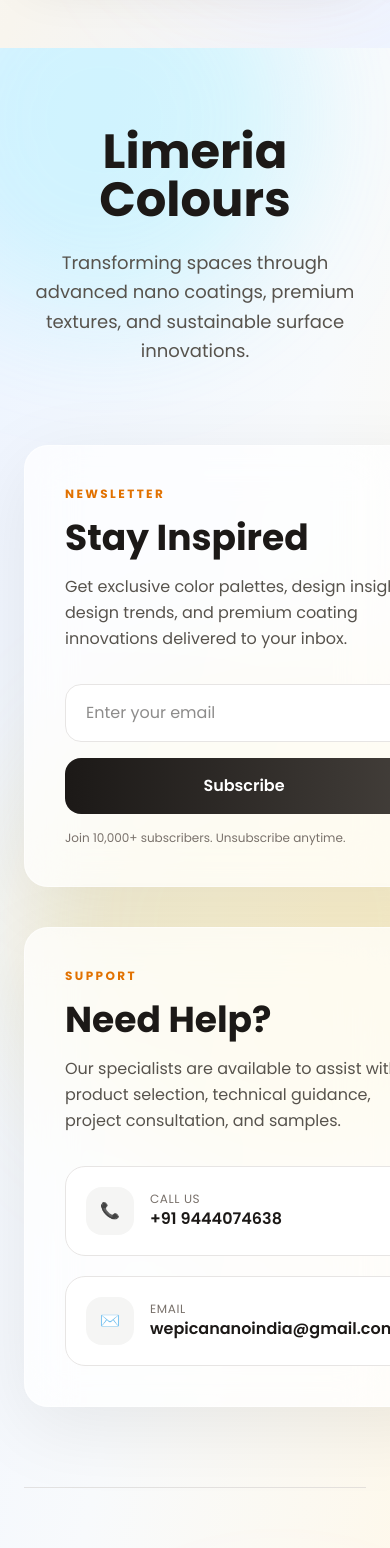
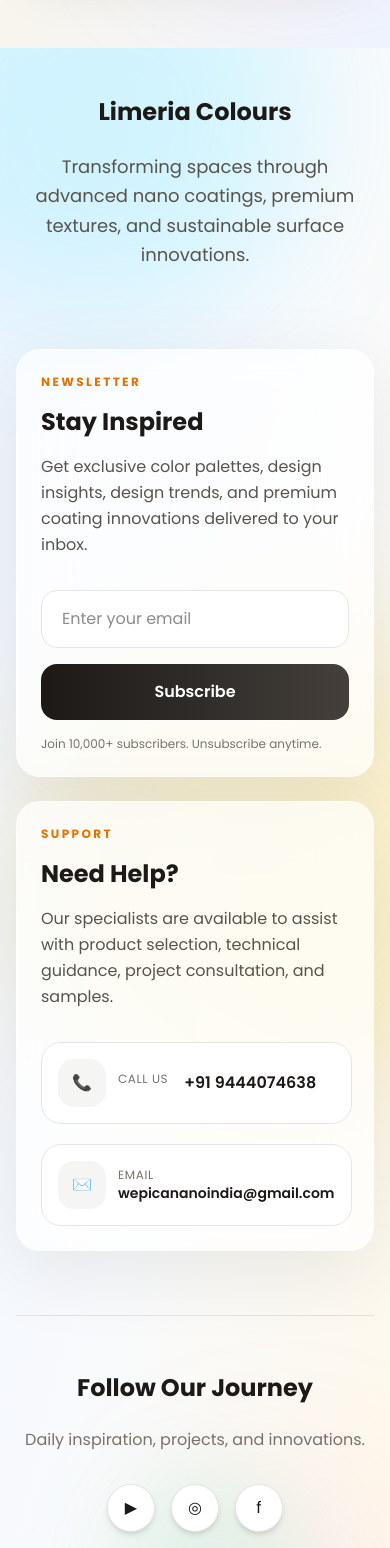
Before and after one commit to sureshvelug/paint-website, a Next.js app: page /cart in a window 390 px wide. Shown: the part 900-2448 px from the top of the page. Built offline with nearby package versions, Linux system fonts and the light colour scheme; a web font is replaced by a local one.

Commit message:
Mobile View Correction Done

```diff
--- a/app/components/Footer.tsx
+++ b/app/components/Footer.tsx
@@ -16,11 +16,11 @@
         <div className="absolute bottom-20 right-20 w-[200px] h-[200px] rounded-full bg-emerald-300/15 blur-2xl" />
       </div>
 
-      <div className="relative z-10 max-w-7xl mx-auto px-6 py-20">
+      <div className="relative z-10 max-w-7xl mx-auto px-4 sm:px-6 py-12 sm:py-16 lg:py-20">
 
         {/* Brand Statement */}
         <div className="text-center mb-20">
-          <h2 className="text-5xl md:text-7xl font-bold text-stone-900">
+          <h2 className="text-2xl sm:text-3xl lg:text-4xl sm:text-5xl md:text-7xl font-bold text-stone-900">
             Limeria Colours
           </h2>
 
@@ -30,16 +30,16 @@
           </p>
         </div>
 
-        <div className="grid lg:grid-cols-2 gap-10 mb-20">
+        <div className="grid grid-cols-1 lg:grid-cols-2 gap-6 lg:gap-10 mb-16 lg:mb-20">
 
           {/* Newsletter */}
-          <div className="rounded-3xl border border-white/50 bg-white/70 backdrop-blur-xl p-10 shadow-[0_20px_80px_rgba(0,0,0,0.08)]">
+          <div className="rounded-3xl border border-white/50 bg-white/70 backdrop-blur-xl p-6 sm:p-8 lg:p-10 shadow-[0_20px_80px_rgba(0,0,0,0.08)]">
 
             <span className="text-amber-600 text-xs font-bold tracking-[0.2em] uppercase mb-4 block">
               Newsletter
             </span>
 
-            <h3 className="text-4xl font-bold mb-4">
+            <h3 className="text-2xl sm:text-3xl lg:text-4xl font-bold mb-4">
               Stay Inspired
             </h3>
 
@@ -68,6 +68,7 @@
               <button
                 type="submit"
                 className="
+                  w-full sm:w-auto
     px-8
     py-4
     rounded-xl
@@ -91,13 +92,13 @@
           </div>
 
           {/* Support */}
-          <div className="rounded-3xl border border-white/50 bg-white/70 backdrop-blur-xl p-10 shadow-[0_20px_80px_rgba(0,0,0,0.08)]">
+          <div className="rounded-3xl border border-white/50 bg-white/70 backdrop-blur-xl p-6 sm:p-8 lg:p-10 shadow-[0_20px_80px_rgba(0,0,0,0.08)]">
 
             <span className="text-amber-600 text-xs font-bold tracking-[0.2em] uppercase mb-4 block">
               Support
             </span>
 
-            <h3 className="text-4xl font-bold mb-4">
+            <h3 className="text-2xl sm:text-3xl lg:text-4xl font-bold mb-4">
               Need Help?
             </h3>
 
@@ -114,8 +115,8 @@
                   group
     flex
     items-center
-                  gap-4
-                  p-5
+    gap-3
+    p-4 sm:p-5
     bg-white
     rounded-2xl
     border
@@ -130,7 +131,7 @@
                   📞
                 </div>
 
-                <div>
+                <div className="flex flex-wrap justify-center gap-4">
                   <div className="text-xs uppercase tracking-wider text-stone-500">
                     Call Us
                   </div>
@@ -147,8 +148,8 @@
                   group
     flex
     items-center
-                  gap-4
-                  p-5
+    gap-3
+    p-4 sm:p-5
     bg-white
     rounded-2xl
     border
@@ -168,7 +169,7 @@
                     Email
                   </div>
 
-                  <div className="truncate font-semibold">
+                  <div className="truncate text-sm sm:text-base font-semibold">
                     wepicananoindia@gmail.com
                   </div>
                 </div>
@@ -184,7 +185,7 @@
 
           <div className="flex flex-col md:flex-row justify-between items-center gap-8">
 
-            <div>
+            <div className="flex flex-wrap justify-center gap-4">
               <h4 className="text-2xl font-bold text-center md:text-left">
                 Follow Our Journey
               </h4>
@@ -194,7 +195,7 @@
               </p>
             </div>
 
-            <div className="flex gap-4">
+            <div className="flex flex-wrap justify-center gap-4">
 
               <a
                 href="https://youtube.com/@picananoindia"
@@ -277,7 +278,7 @@
               © {currentYear} Picanano India. All rights reserved. Made in India 🇮🇳
             </p>
 
-            <div className="flex flex-wrap justify-center gap-8 text-sm font-medium">
+            <div className="flex flex-wrap justify-center md:justify-end gap-4 sm:gap-6 text-sm font-medium">
 
               <Link href="/privacy" className="hover:text-amber-600 transition-colors">
                 Privacy
--- a/app/components/Oct2026/NewBannerVideo.tsx
+++ b/app/components/Oct2026/NewBannerVideo.tsx
@@ -93,7 +93,7 @@
 
                     {/* Hero Title */}
                     <div className="px-4 sm:px-6 lg:px-10 pb-6">
-                        <h1 className=" text-white font-extrabold leading-none tracking-tight text-center tracking-wider text-[100px] xs:text-[100px] sm:text-[150px] md:text-[220px] lg:text-[260px] xl:text-[280px] 2xl:text-[340px]">
+                        <h1 className=" text-white font-extrabold leading-none tracking-tight text-center tracking-wider text-[80px] xs:text-[100px] sm:text-[150px] md:text-[220px] lg:text-[260px] xl:text-[280px] 2xl:text-[340px]">
                             Limeria
                         </h1>
                     </div>
```
Lines whose indentation alone changed are shown as unchanged.
